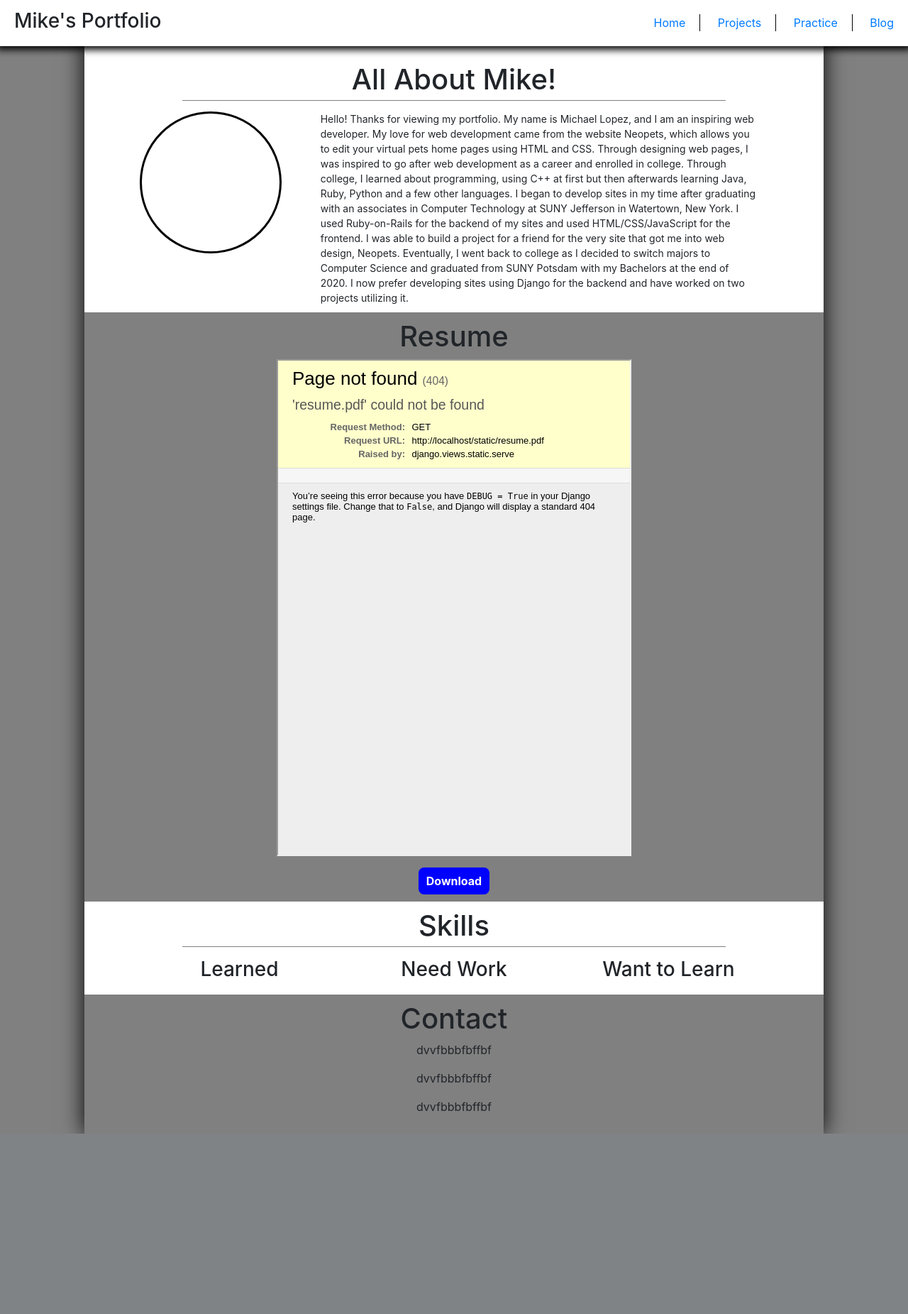
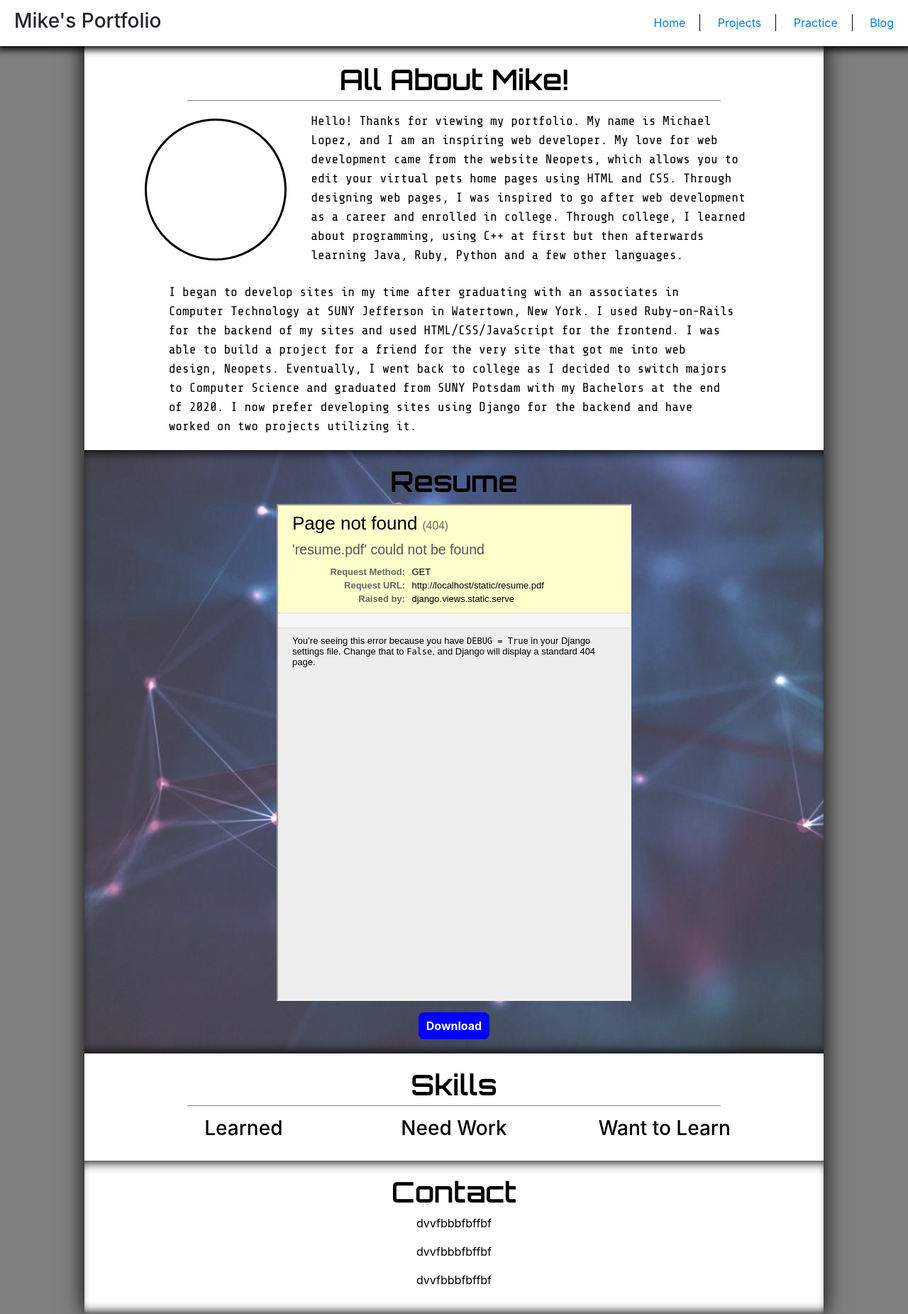
Before and after one commit to mike11695/Portfolio, a Django app: page /pf/ in a window 1280 px wide. Shown: the whole page at 71% size. Before the commit the page ends 1597 px from the top, so only its background shows below. Run offline with Django 3.2, Linux system fonts and the light colour scheme.

Commit message:
Worked on layout of index page

```diff
--- a/portfolio/pf/static/css/styles.css
+++ b/portfolio/pf/static/css/styles.css
@@ -48,11 +48,14 @@ body {
   margin-right: auto;
   box-shadow: 0px 0px 30px 0px black;
   padding: 0px;
+  background: url("/static/bg.png") no-repeat fixed center;
+  background-color: white;
 }
 
 .homepage-section {
   background-color: white;
-  padding: 10px;
+  padding: 20px;
+  color: black;
 }
 
 .homepage-section:first-child {
@@ -60,7 +63,11 @@ body {
 }
 
 .homepage-section:nth-child(2n) {
-  background-color: grey;
+  background: none;
+  color: black;
+  box-shadow:
+    inset 0px 12px 15px -10px black,
+    inset 0px -12px 15px -10px black;
 }
 
 .download {
@@ -97,12 +104,28 @@ body {
   display: inline-block;
   width: 200px;
   height: 200px;
+  margin-top: 10px;
 }
 
 .about-me-1 {
+  font-family: 'Share Tech Mono', monospace;
   display: inline-block;
   text-align: left;
   vertical-align: top;
-  font-size: 14px;
-  padding-left: 50px;
+  font-size: 18px;
+  padding-left: 30px;
+  opacity: 1.0 !important;
 }
+
+.about-me-2 {
+  font-family: 'Share Tech Mono', monospace;
+  font-size: 18px;
+  margin-top: 25px;
+  margin-left: auto;
+  margin-right: auto;
+  text-align: left;
+}
+
+h1 {
+  font-family: 'Orbitron', sans-serif;
+}
--- a/portfolio/pf/templates/base_generic.html
+++ b/portfolio/pf/templates/base_generic.html
@@ -5,6 +5,9 @@
   <meta charset="utf-8">
   <meta name="viewport" content="width=device-width, initial-scale=1">
   <link rel="stylesheet" href="https://cdn.jsdelivr.net/npm/bootstrap@4.5.3/dist/css/bootstrap.min.css" integrity="sha384-TX8t27EcRE3e/ihU7zmQxVncDAy5uIKz4rEkgIXeMed4M0jlfIDPvg6uqKI2xXr2" crossorigin="anonymous">
+  <link rel="preconnect" href="https://fonts.gstatic.com">
+  <link href="https://fonts.googleapis.com/css2?family=Orbitron:wght@600&display=swap" rel="stylesheet">
+  <link href="https://fonts.googleapis.com/css2?family=Orbitron:wght@600&family=Share+Tech+Mono&display=swap" rel="stylesheet">
   <!-- Add additional CSS in static file -->
   {% load static %}
   <link rel="stylesheet" href="{% static 'css/styles.css' %}">
--- a/portfolio/pf/templates/index.html
+++ b/portfolio/pf/templates/index.html
@@ -13,7 +13,10 @@
       using HTML and CSS.  Through designing web pages, I was inspired to go after
       web development as a career and enrolled in college.  Through college, I
       learned about programming, using C++ at first but then afterwards learning
-      Java, Ruby, Python and a few other languages.  I began to develop sites
+      Java, Ruby, Python and a few other languages.
+    </div>
+    <div class="col-lg-10 about-me-2">
+      I began to develop sites
       in my time after graduating with an associates in Computer Technology at
       SUNY Jefferson in Watertown, New York.  I used Ruby-on-Rails for the backend
       of my sites and used HTML/CSS/JavaScript for the frontend.  I was able to
```
Also changed, not shown: portfolio/pf/static/bg.jpg (added), portfolio/pf/static/bg.png (added).
